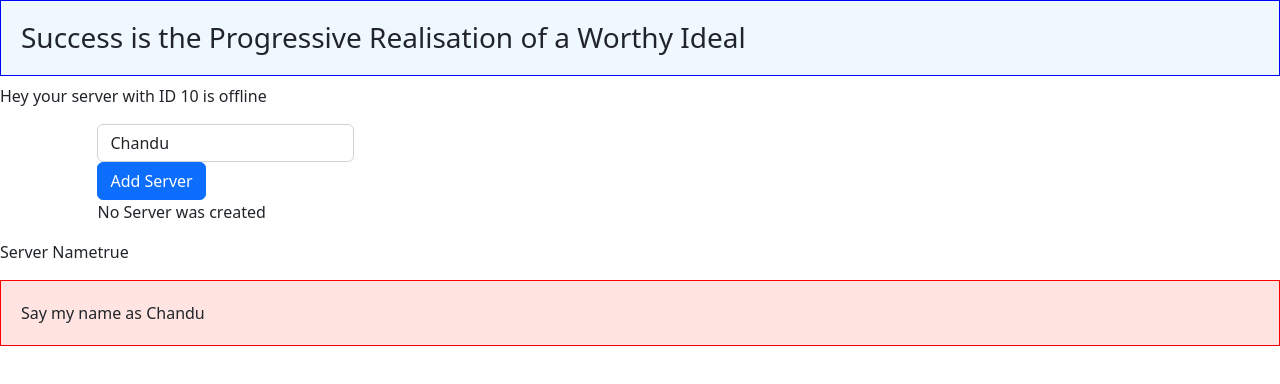
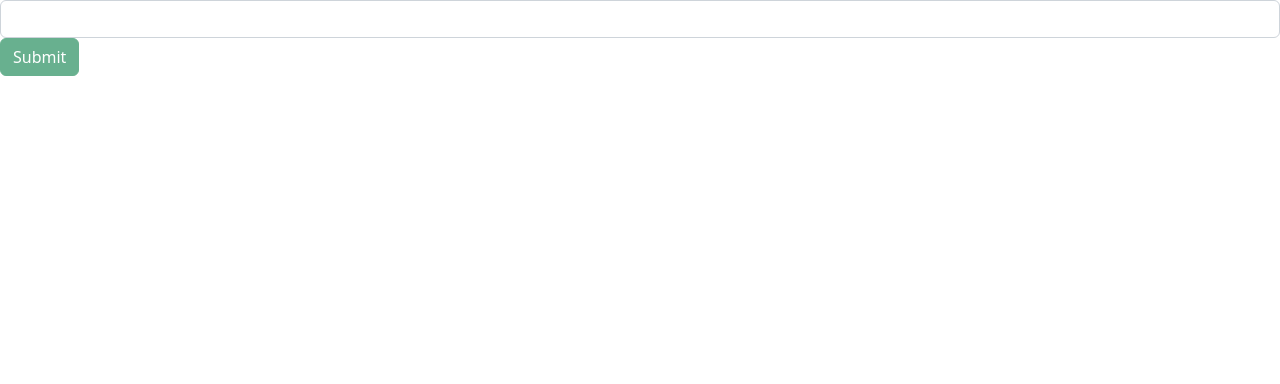
Before and after one commit to 148X1A0309/Angular-Part1, an Angular app: page / in a window 1280 px wide. Shown: the top 384 px of the page. Built offline with nearby package versions, Linux system fonts and the light colour scheme.

Commit message:
2 files modified, 3 added

```diff
--- /dev/null
+++ b/src/app/Assignment/directives/directives.component.html
@@ -0,0 +1,3 @@
+<input type="text" class="form-control" [(ngModel)]="MyName">
+<p>{{MyName}}
+<button class="btn btn-success" [disabled]="MyName ===''" (click)="Submit()">Submit</button>
--- /dev/null
+++ b/src/app/Assignment/directives/directives.component.ts
@@ -0,0 +1,17 @@
+import { Component, OnInit } from '@angular/core';
+
+@Component({
+  selector: 'app-directives',
+  templateUrl: './directives.component.html',
+  styleUrls: ['./directives.component.css']
+})
+export class DirectivesComponent implements OnInit {
+  MyName='';
+  constructor() { }
+
+  ngOnInit() {
+  }
+  Submit(){
+    this.MyName='';
+  }
+}
--- a/src/app/app.component.html
+++ b/src/app/app.component.html
@@ -13,6 +13,7 @@
 Whenever we create a Component we have to import it in the appmodule
 
 We can also call other Components Such Server in Servers Component in our file but make sure to import Server Component so that the data in servers component loaded when the Server Component loaded -->
-
+<!--
 <app-server></app-server>
-<app-servers></app-servers>
+<app-servers></app-servers> -->
+<app-directives></app-directives>
--- a/src/app/app.module.ts
+++ b/src/app/app.module.ts
@@ -6,11 +6,12 @@ import { AppComponent } from './app.component';
 import { HelloComponent } from './hello.component';
 import { ServerComponent } from './Server/server/server.component';
 import { ServersComponent } from './Servers/servers/servers.component';
+import { DirectivesComponent } from './Assignment/directives/directives.component';
 
 
 @NgModule({
   imports:      [ BrowserModule, FormsModule ],
-  declarations: [ AppComponent, HelloComponent ,ServerComponent, ServersComponent],
+  declarations: [ AppComponent, HelloComponent ,ServerComponent, ServersComponent,DirectivesComponent],
   bootstrap:    [ AppComponent ]
 })
 export class AppModule { }
```
Also changed, not shown: src/app/Assignment/directives/directives.component.css (added).
